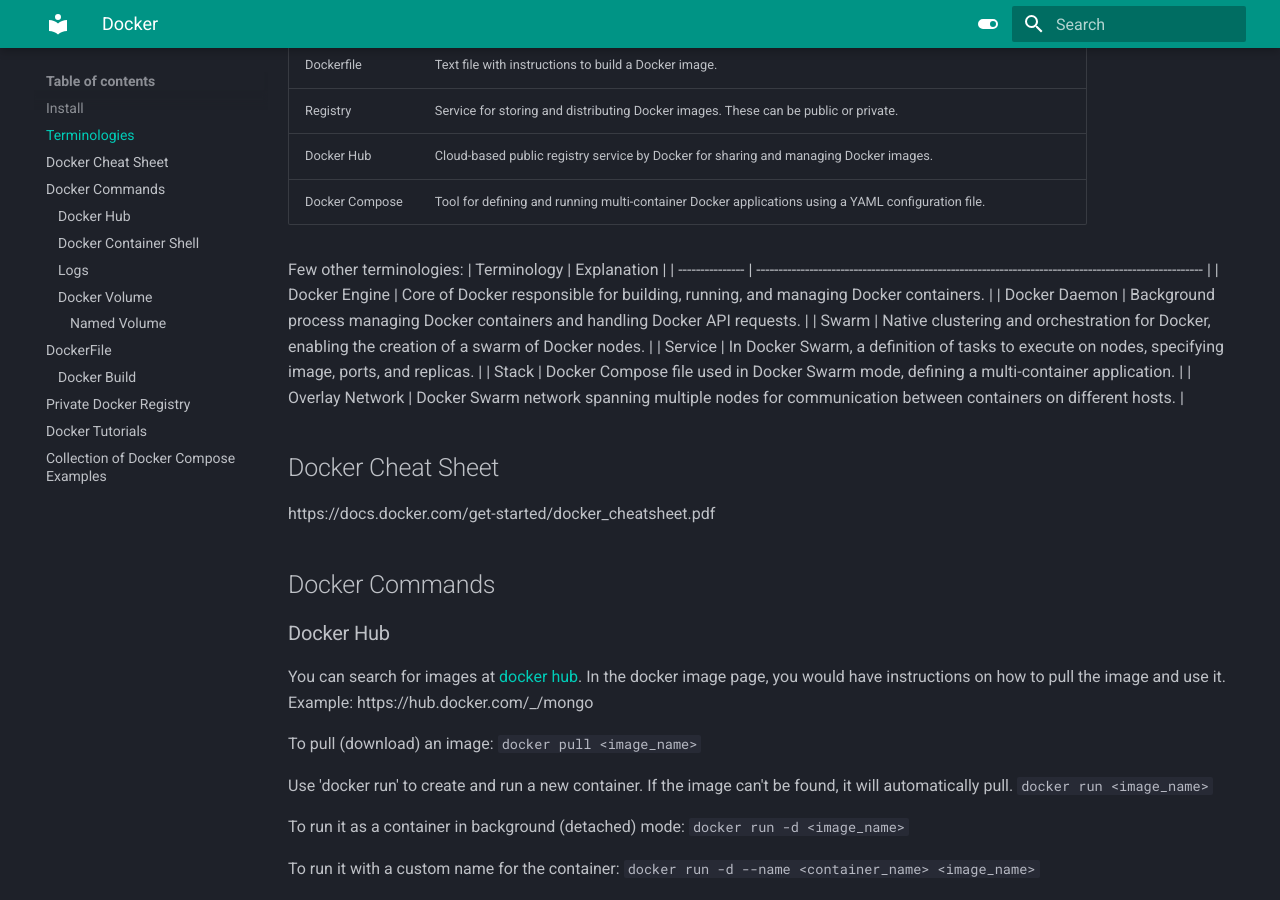
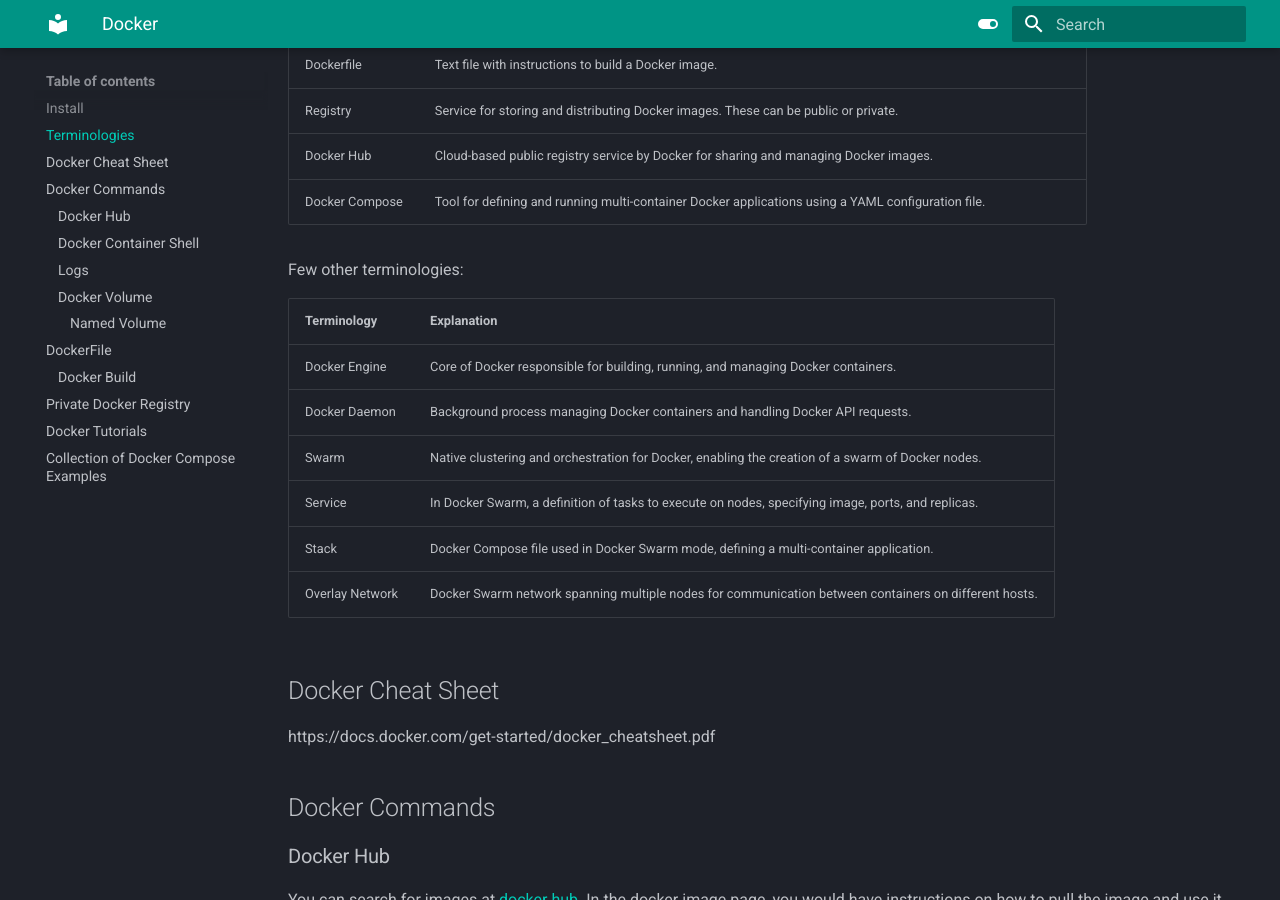
Before and after one commit to KarthikAbiram/xtldr, an MkDocs documentation site: the page built from docs/docker.md, in a window 1280 px wide and 900 px high, scrolled down 665 px. Built offline with MkDocs 1.6.1 and Material for MkDocs 9.7.7, drawn with Linux system fonts in a browser that asks for light colours.

Commit message:
Add code copy and annotate to mkdocs theme
Signed-off-by: KarthikAbiram <karthikabiram@gmail.com>

```diff
--- a/docs/docker.md
+++ b/docs/docker.md
@@ -23,6 +23,7 @@ Basic terminologies in docker are:
 
 
 Few other terminologies:
+
 | Terminology     | Explanation                                                                                           |
 | --------------- | ----------------------------------------------------------------------------------------------------- |
 | Docker Engine   | Core of Docker responsible for building, running, and managing Docker containers.                     |
@@ -40,18 +41,23 @@ https://docs.docker.com/get-started/docker_cheatsheet.pdf
 You can search for images at [docker hub](https://hub.docker.com/). In the docker image page, you would have instructions on how to pull the image and use it. Example: https://hub.docker.com/_/mongo
 
 To pull (download) an image:
+
 `docker pull <image_name>`
 
 Use 'docker run' to create and run a new container. If the image can't be found, it will automatically pull.
+
 `docker run <image_name>`
 
 To run it as a container in background (detached) mode:
+
 `docker run -d <image_name>`
 
 To run it with a custom name for the container:
+
 `docker run -d --name <container_name> <image_name>`
 
 To run the container and map the host port with the container port:
+
 `docker run -d --name <container_name> -p <host_port>:<container_port> <image_name>`
 
 
--- a/mkdocs.yml
+++ b/mkdocs.yml
@@ -3,6 +3,8 @@ theme:
   name: material
   features:
     - navigation.top
+    - content.code.copy
+    - content.code.annotate
   language: en
   palette:
     - scheme: slate
```
